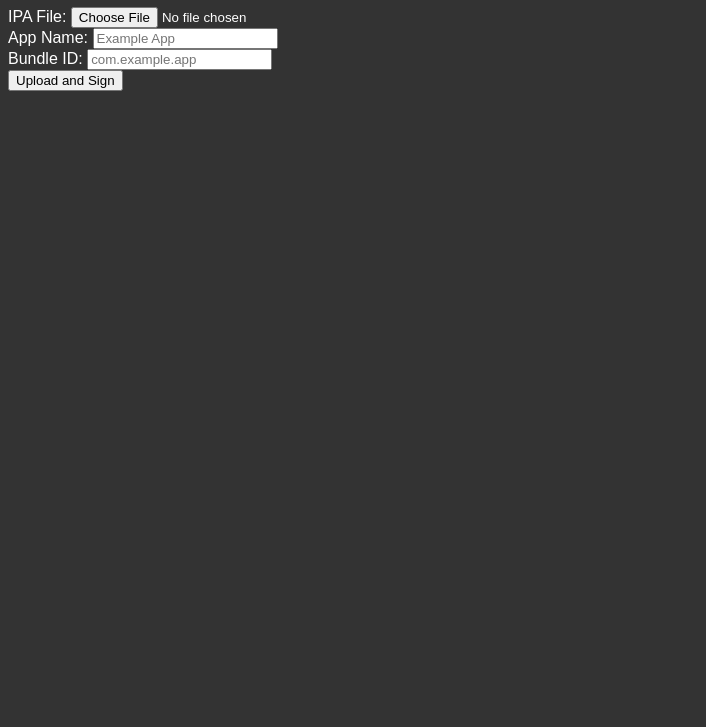
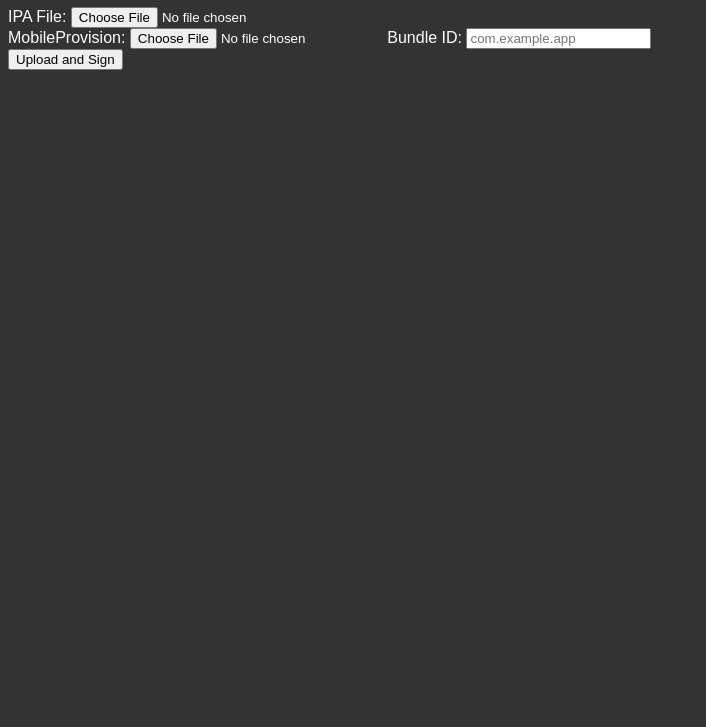
Before and after one commit to RileyBeeRBLX/Riley-app-signer, a plain HTML site: page index.html in a window 1280 px wide. Shown: the part 73-800 px from the top of the page, without its empty margins (0-706 px from the left). Drawn offline with Linux system fonts and the light colour scheme.

Commit message:
Update index.html

```diff
--- a/index.html
+++ b/index.html
@@ -20,10 +20,11 @@
         <label for="ipa-file">IPA File:</label>
         <input type="file" id="ipa-file" accept=".ipa">
         <br>
-        <!-- Add other input fields (MobileProvision, P12, etc.) here -->
-        <label for="app-name">App Name:</label>
-        <input type="text" id="app-name" placeholder="Example App">
-        <br>
+
+        <label for="mobile-provision-file">MobileProvision:</label>
+<input type="file" id="mobile-provision-file" accept=".mobileprovision">
+<!-- Similar input field for P12 file -->
+
         <label for="bundle-id">Bundle ID:</label>
         <input type="text" id="bundle-id" placeholder="com.example.app">
         <br>
```
